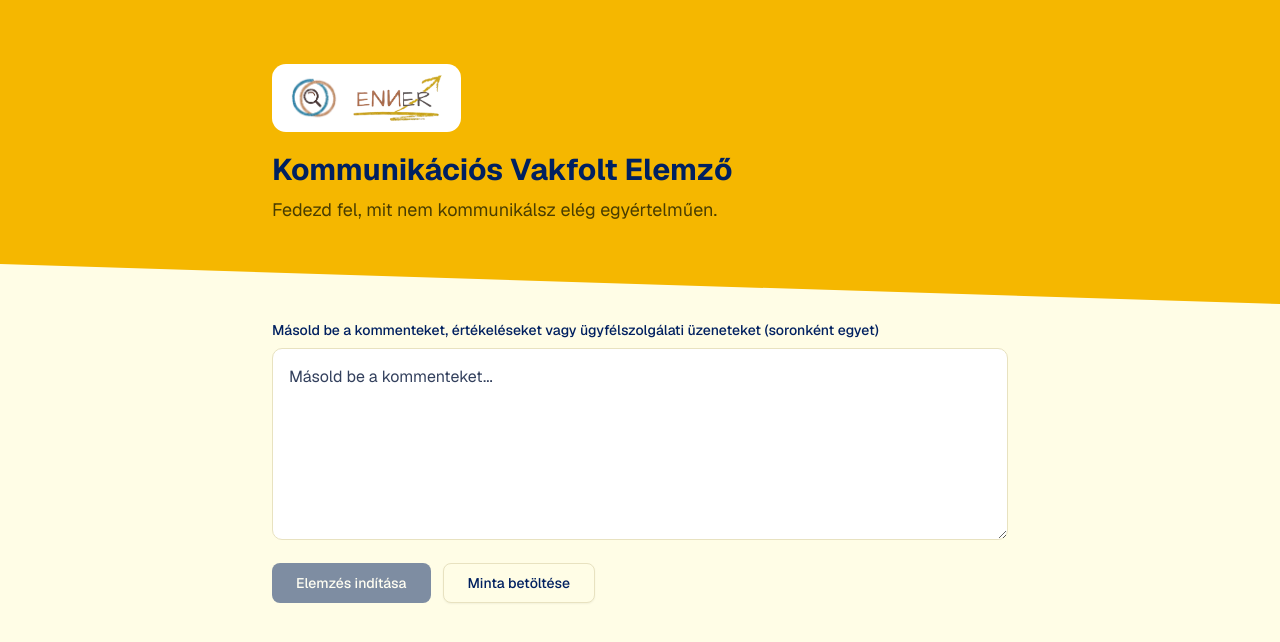
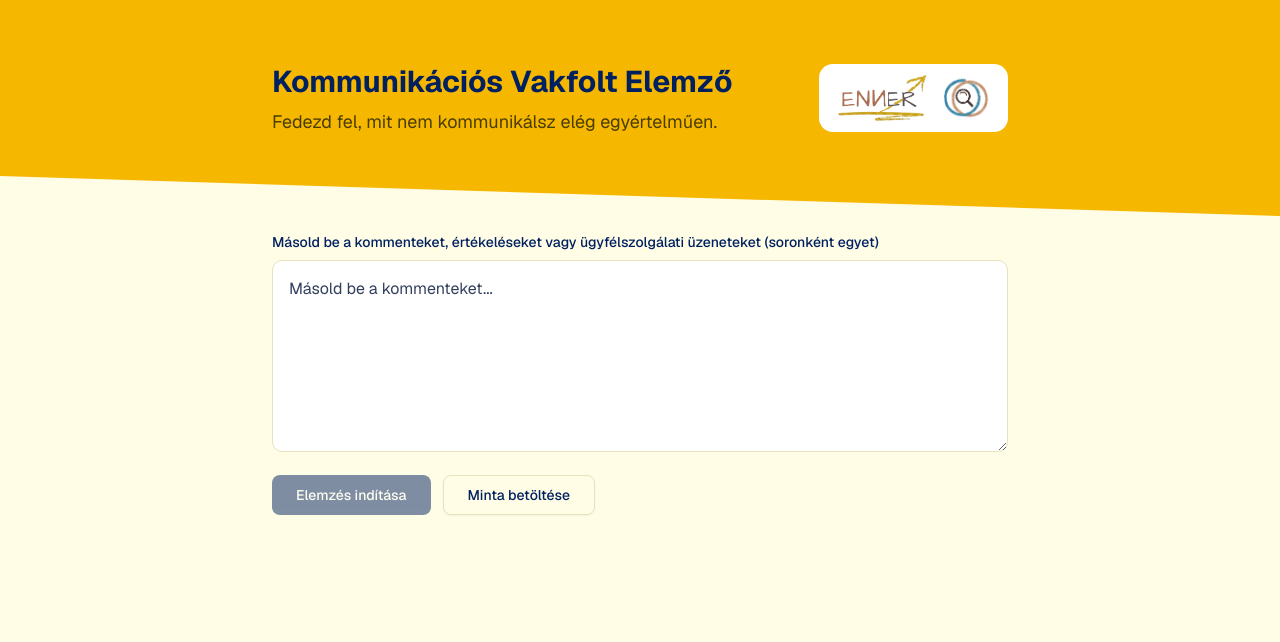
Before and after one commit to nagyrita05/customer-confusion-radar, a Next.js app: page / in a window 1280 px wide. Shown: the top 642 px of the page. Built offline with nearby package versions, Linux system fonts and the light colour scheme.

Commit message:
feat: revamp header layout and logo placement
Co-authored-by: Nagy Rita <229563785+nagyrita05@users.noreply.github.com>

```diff
--- a/app/page.tsx
+++ b/app/page.tsx
@@ -75,27 +75,30 @@ export default function HomePage() {
         style={{ clipPath: "polygon(0 0, 100% 0, 100% 100%, 0 calc(100% - 40px))" }}
       >
         <div className="max-w-3xl mx-auto px-4 pt-12 md:pt-16 pb-4">
-          <header>
-            {/* Logo unit on white chip */}
-            <div className="inline-flex items-center gap-[14px] bg-white rounded-xl py-[10px] px-[18px] mb-5">
+          <header className="flex flex-col sm:flex-row sm:items-center sm:justify-between gap-5">
+            {/* Title block (left) */}
+            <div className="order-2 sm:order-1">
+              <h1 className="text-2xl md:text-3xl font-bold text-[#002060] mb-2 text-balance">
+                Kommunikációs Vakfolt Elemző
+              </h1>
+              <p className="text-lg text-[#4A3D00]">
+                Fedezd fel, mit nem kommunikálsz elég egyértelműen.
+              </p>
+            </div>
+            {/* Logo unit on white chip (top-right on desktop, above title on mobile) */}
+            <div className="order-1 sm:order-2 inline-flex items-center gap-[14px] bg-white rounded-xl py-[10px] px-[18px] self-start shrink-0">
+              <img
+                src="/enner-wordmark.png"
+                alt="ENNER logó"
+                className="h-12 w-auto"
+              />
               <img
                 src="/enner-emblem.png"
                 alt=""
                 aria-hidden="true"
                 className="h-12 w-auto"
               />
-              <img
-                src="/enner-wordmark.png"
-                alt="ENNER logó"
-                className="h-12 w-auto"
-              />
             </div>
-            <h1 className="text-2xl md:text-3xl font-bold text-[#002060] mb-2 text-balance">
-              Kommunikációs Vakfolt Elemző
-            </h1>
-            <p className="text-lg text-[#4A3D00]">
-              Fedezd fel, mit nem kommunikálsz elég egyértelműen.
-            </p>
           </header>
         </div>
       </div>
```
